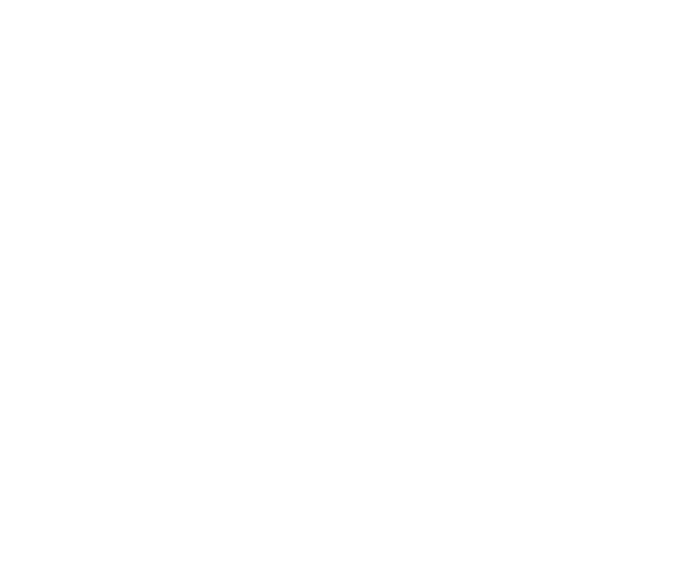
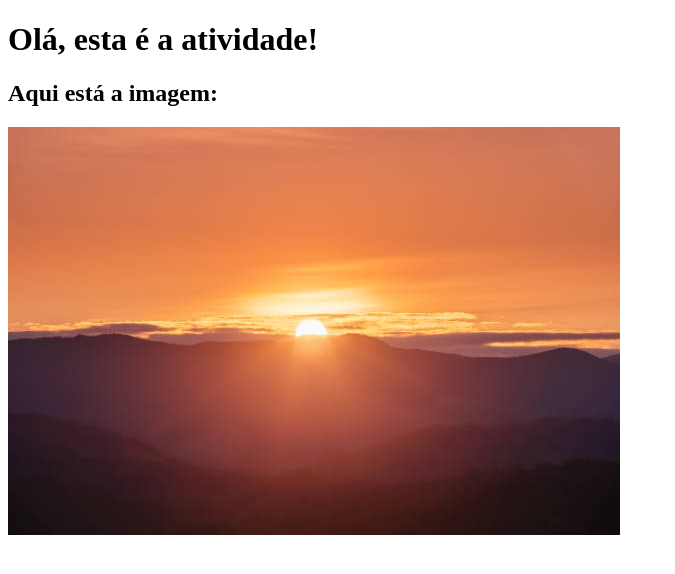
Before and after one commit to soasrez/rep-desco, a plain HTML site: page index.html in a window 1280 px wide. Shown: the whole page, without its empty margins (0-675 px from the left). Drawn offline with Linux system fonts and the light colour scheme.

Commit message:
added images folder and update html

```diff
--- a/index.html
+++ b/index.html
@@ -6,6 +6,8 @@
     <title>Document</title>
 </head>
 <body>
-
+    <h1>Olá, esta é a atividade!</h1>
+    <h2>Aqui está a imagem:</h2>
+    <img src="images/sunrise.jpg" alt="Imagem de um nascer do sol">
 </body>
 </html>
```
Also changed, not shown: images/sunrise.jpg (added).
